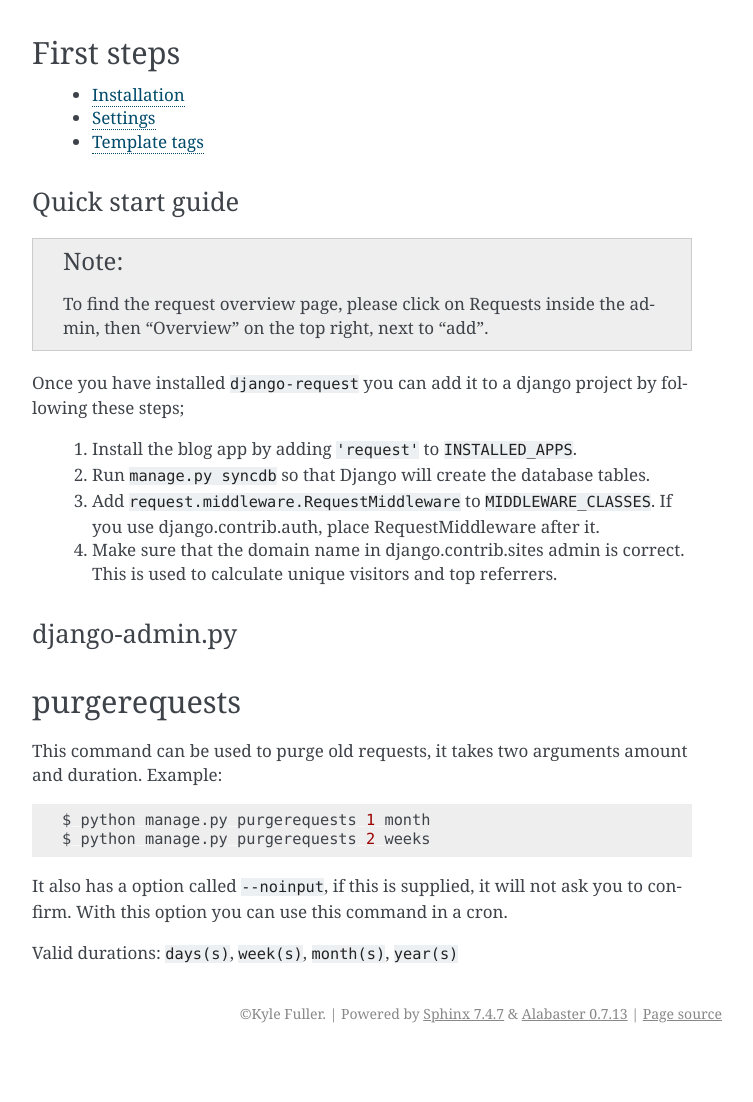
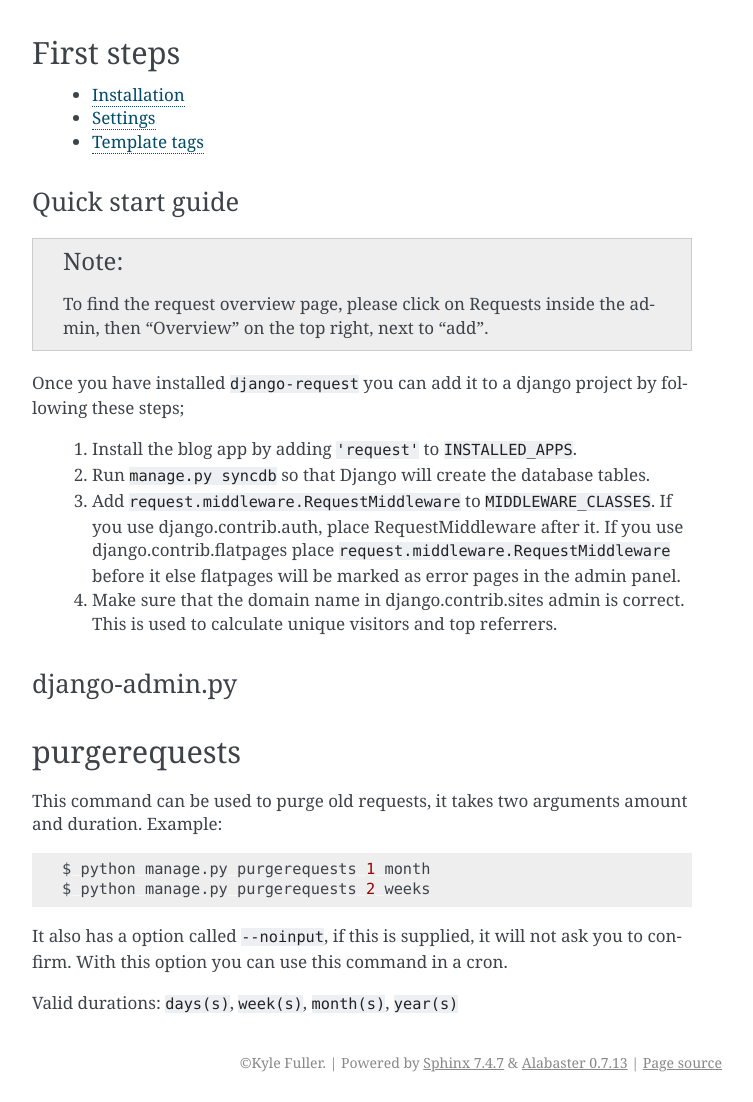
Before and after one commit to mrdoosba/mrdoosba, a Sphinx documentation site: the page built from docs/index.txt, in a window 1280 px wide, cut to the strip 444-1546 px from the top of the page. Shown: the whole strip, without its empty margins (388-1141 px from the left). Built offline with Sphinx 7.4.7, drawn with Linux system fonts in a browser that asks for light colours; the version number could not be read and is left out; before the commit the page ends 1497 px from its top, so only the background shows below that.

Commit message:
Added a note about middleware placement

```diff
--- a/docs/index.txt
+++ b/docs/index.txt
@@ -28,7 +28,7 @@ Once you have installed ``django-request`` you can add it to a django project by
 
 	#. Run ``manage.py syncdb`` so that Django will create the database tables.
 
-	#. Add ``request.middleware.RequestMiddleware`` to ``MIDDLEWARE_CLASSES``. If you use django.contrib.auth, place RequestMiddleware after it.
+	#. Add ``request.middleware.RequestMiddleware`` to ``MIDDLEWARE_CLASSES``. If you use django.contrib.auth, place RequestMiddleware after it. If you use django.contrib.flatpages place ``request.middleware.RequestMiddleware`` before it else flatpages will be marked as error pages in the admin panel.
 
 	#. Make sure that the domain name in django.contrib.sites admin is correct. This is used to calculate unique visitors and top referrers.
 
```
